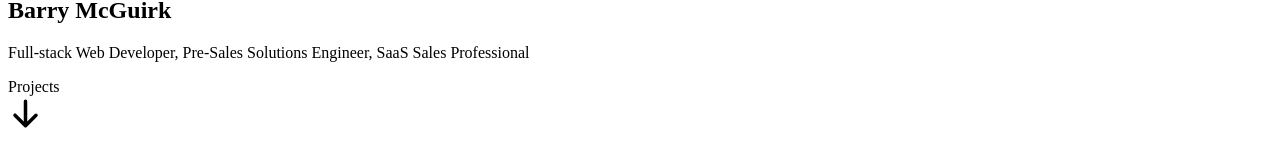
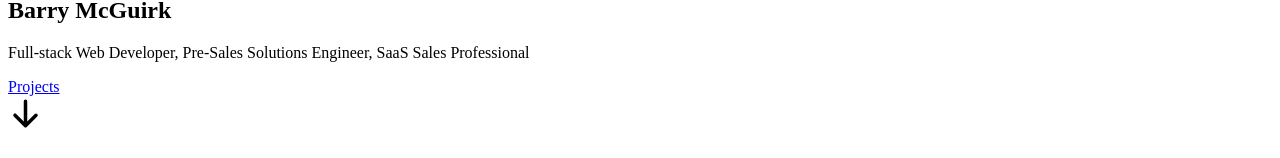
Before and after one commit to Baz125/Next.JSPortfolio, a Next.js app: page / in a window 1280 px wide. Shown: the part 335-493 px from the top of the page. Built offline with nearby package versions, Linux system fonts and the light colour scheme.

Commit message:
Changed <Link> for <a> to fix build error

```diff
--- a/components/HeroSection.tsx
+++ b/components/HeroSection.tsx
@@ -15,17 +15,17 @@ const HeroSection = () => {
                     <h1 className="font-bold text-4xl mt-6 md:text-7xl md:mt-0">Barry McGuirk</h1>
                     <p className="text-lg mt-4 mb-6 md:text-2xl">Full-stack Web Developer, Pre-Sales Solutions Engineer, SaaS Sales Professional</p>
                       <div>
-                        <Link
-                      to="projects"
+                        <a
+                      href="#projects"
                       className="hover:cursor-pointer text-neutral-100 font-semibold px-6 py-3 bg-teal-600 rounded shadow hover:bg-teal-700"
-                      activeClass="active"
-                      spy={true}
-                      smooth={true}
-                      offset={-100}
-                      duration={500}
+                     // activeClass="active"
+                     // spy={true}
+                     // smooth={true}
+                     // offset={-100}
+                     // duration={500}
                     >
                         Projects
-                        </Link>
+                        </a>
                       </div>
               </div>
           </div>
```
